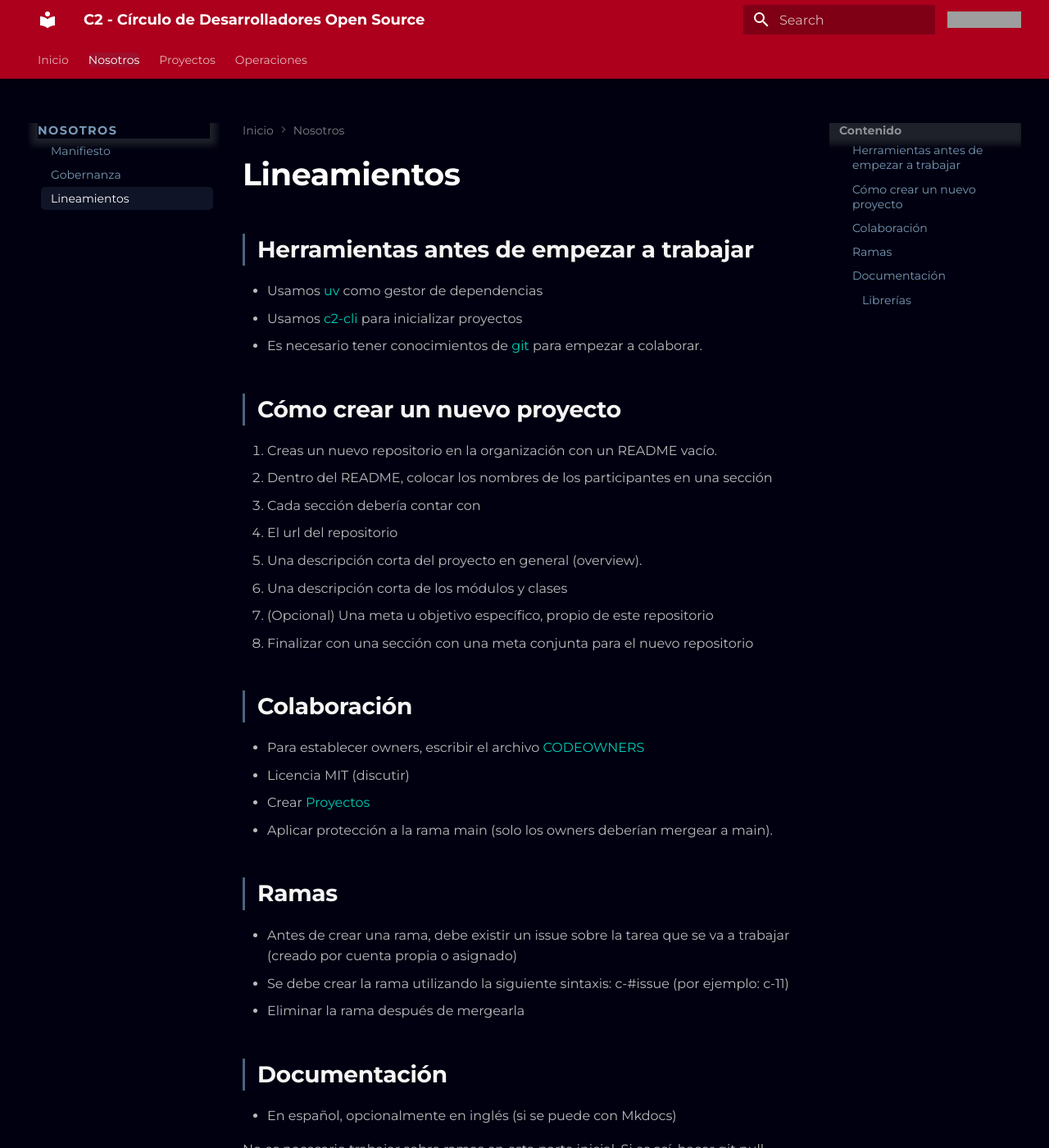
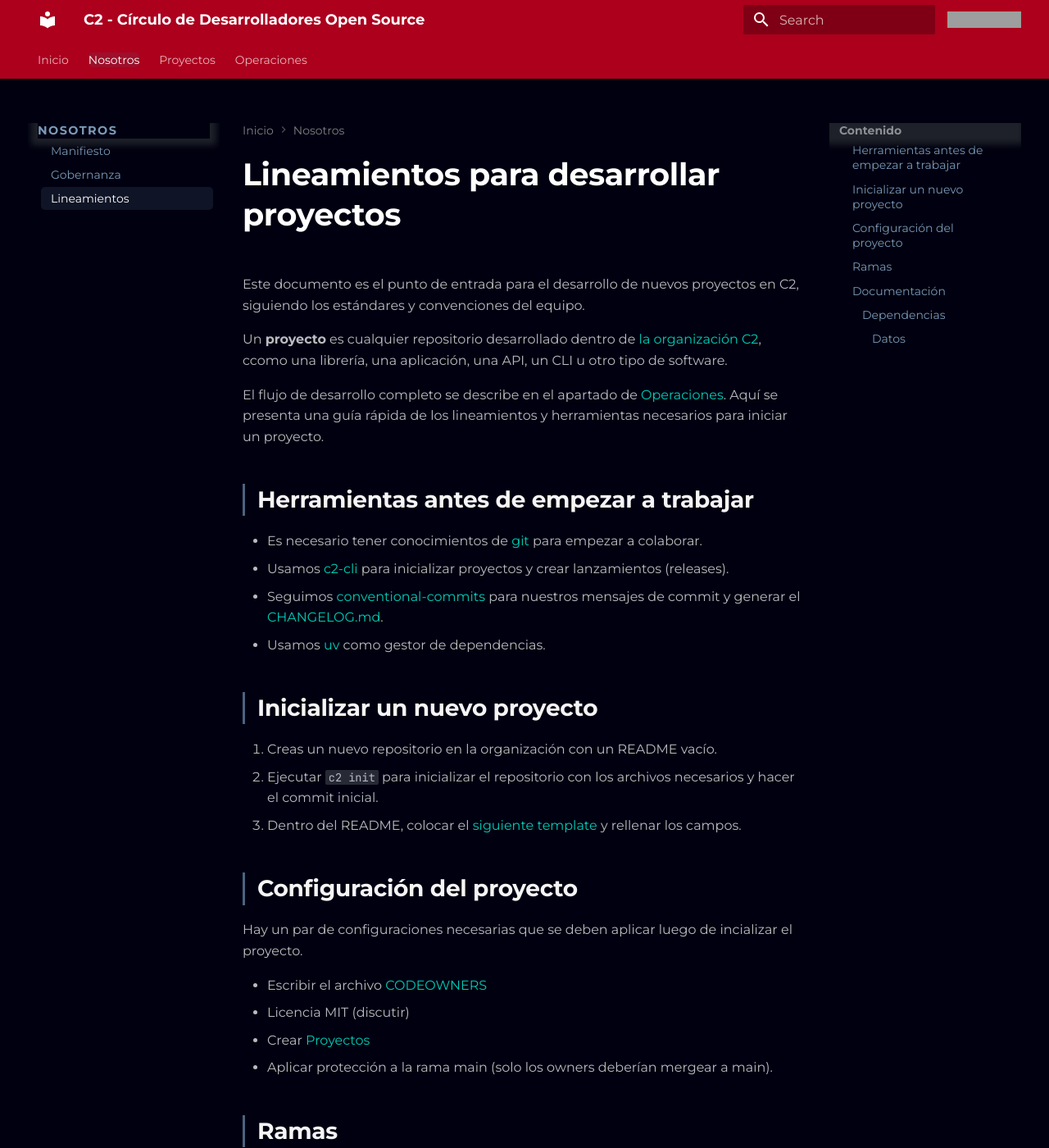
Before and after one commit to c2-circulo-desarrolladores/c2-core, an MkDocs documentation site: the page built from docs/nosotros/lineamientos.md, in a window 1280 px wide and 1400 px high. Shown: the whole window at 82% size. Built offline with MkDocs 1.6.1 and Material for MkDocs 9.7.7, drawn with Linux system fonts in a browser that asks for light colours; some of the changed text lies outside the part shown; grey boxes are pictures that could not be loaded.

Commit message:
feat(nosotros): en lineamientos, añadir más herramientas necesarias antes de trabajar y configuraciones

```diff
--- a/docs/nosotros/lineamientos.md
+++ b/docs/nosotros/lineamientos.md
@@ -1,45 +1,43 @@
-# Lineamientos
+# Lineamientos para desarrollar proyectos
+
+Este documento es el punto de entrada para el desarrollo de nuevos proyectos en C2, siguiendo los estándares y convenciones del equipo.
+
+Un **proyecto** es cualquier repositorio desarrollado dentro de [la organización C2](https://github.com/c2-circulo-desarrolladores), ccomo una librería, una aplicación, una API, un CLI u otro tipo de software.
+
+El flujo de desarrollo completo se describe en el apartado de [Operaciones](../operaciones/index.md). Aquí se presenta una guía rápida de los lineamientos y herramientas necesarios para iniciar un proyecto.
 
 ## Herramientas antes de empezar a trabajar
-- Usamos [uv](../operaciones/codigo/uv.md) como gestor de dependencias
-- Usamos [c2-cli](../operaciones/codigo/uv.md) para inicializar proyectos
 - Es necesario tener conocimientos de [git](../operaciones/colaboracion/git_workflow.md) para empezar a colaborar.
+- Usamos [c2-cli](../operaciones/codigo/uv.md) para inicializar proyectos y crear lanzamientos (releases).
+- Seguimos [conventional-commits](../operaciones/colaboracion/conventional_commits.md) para nuestros mensajes de commit y generar el [CHANGELOG.md](../operaciones/mantenimiento/changelogs.md).
+- Usamos [uv](../operaciones/codigo/uv.md) como gestor de dependencias.
 
-## Cómo crear un nuevo proyecto
+## Inicializar un nuevo proyecto
 
 1. Creas un nuevo repositorio en la organización con un README vacío.
-2. Dentro del README, colocar los nombres de los participantes en una sección
-3. Cada sección debería contar con
-  - El url del repositorio
-  - Una descripción corta del proyecto en general (overview).
-  - Una descripción corta de los módulos y clases
-  - (Opcional) Una meta u objetivo específico, propio de este repositorio
-4. Finalizar con una sección con una meta conjunta para el nuevo repositorio
+2. Ejecutar `c2 init` para inicializar el repositorio con los archivos necesarios y hacer el commit inicial.
+3. Dentro del README, colocar el [siguiente template](../proyectos/template.md) y rellenar los campos.
 
-## Colaboración
+## Configuración del proyecto
 
-- Para establecer owners, escribir el archivo [CODEOWNERS](../operaciones/colaboracion/owners.md)
+Hay un par de configuraciones necesarias que se deben aplicar luego de incializar el proyecto.
+
+- Escribir el archivo [CODEOWNERS](../operaciones/colaboracion/owners.md)
 - Licencia MIT (discutir)
 - Crear [Proyectos](../operaciones/colaboracion/github_projects.md)
 - Aplicar protección a la rama main (solo los owners deberían mergear a main).
 
 ## Ramas
+- No es necesario trabajar sobre ramas en la fase temprana del proyecto, pero sí una vez que se empiece a poblar la carpeta `src/`.
 - Antes de crear una rama, debe existir un issue sobre la tarea que se va a trabajar (creado por cuenta propia o asignado)
 - Se debe crear la rama utilizando la siguiente sintaxis: c-#issue (por ejemplo: c-11)
 - Eliminar la rama después de mergearla
 
-
 ## Documentación
 - En español, opcionalmente en inglés (si se puede con Mkdocs)
 
-No es necesario trabajar sobre ramas en esta parte inicial. Si es así, hacer git pull.
-
 Ejemplo: https://github.com/c2-circulo-desarrolladores/BCRP
 
+### Dependencias
 
-
-Rama
-Cómo colaborar
-
-
-### Librerías
+#### Datos
```
